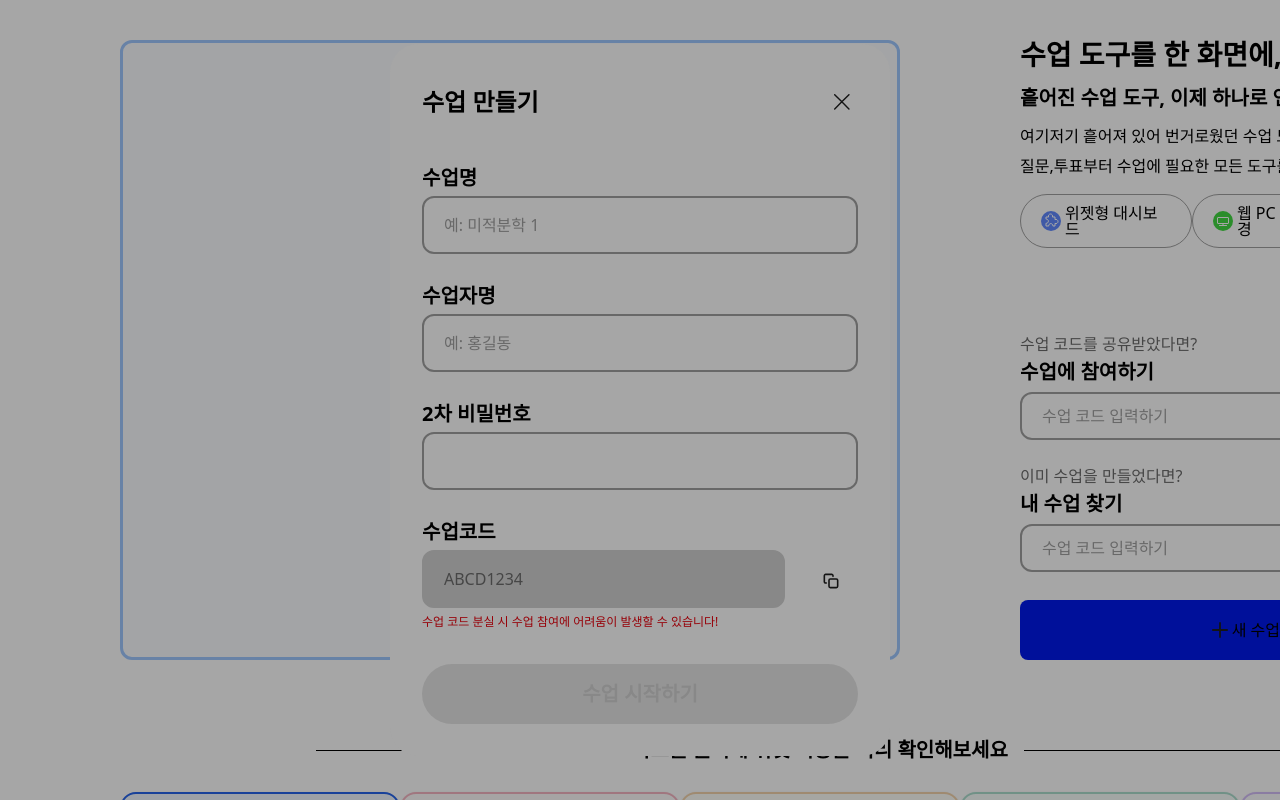
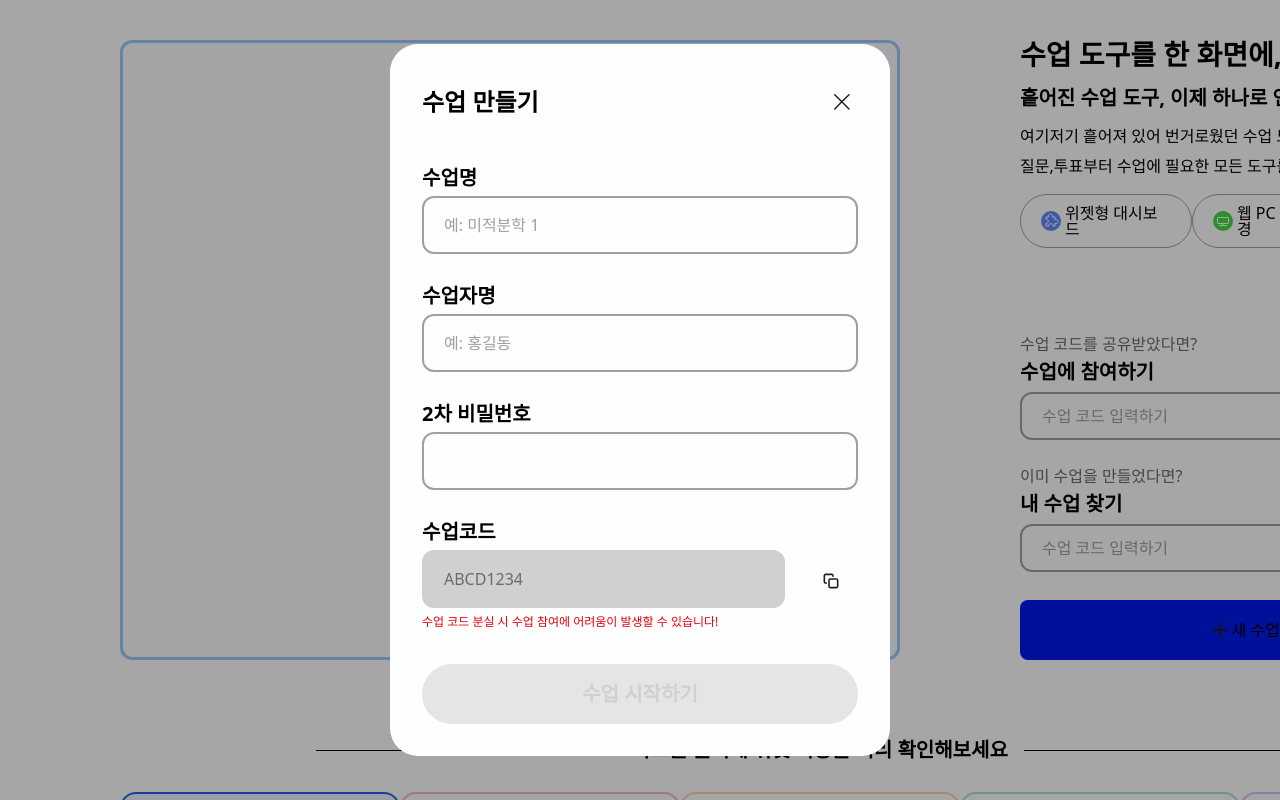
Before and after one commit to composite-organization/composite-frontend, a React (Vite) app: page / in a window 1280 px wide. Both pictures are taken after a click on the button "새 수업 만들기". Shown: the top 800 px of the page. Built offline with nearby package versions, Linux system fonts and the light colour scheme.

Commit message:
fix: 모달 다이얼로그에 relative z-10 추가해 백드롭에 가려지는 문제 수정

```diff
--- a/src/shared/components/ui/modal/Modal.tsx
+++ b/src/shared/components/ui/modal/Modal.tsx
@@ -22,7 +22,7 @@ function Modal({ title, isOpen, onClose, children }: ModalProps) {
         role="dialog"
         aria-modal="true"
         aria-labelledby="modal-title"
-        className="flex h-auto w-125 flex-col items-center gap-10 rounded-[28px] bg-black-0 p-8"
+        className="relative z-10 flex h-auto w-125 flex-col items-center gap-10 rounded-[28px] bg-black-0 p-8"
       >
         <div className="flex items-center justify-between w-full h-13">
           <h2 id="modal-title" className="h2-semibold">
```
